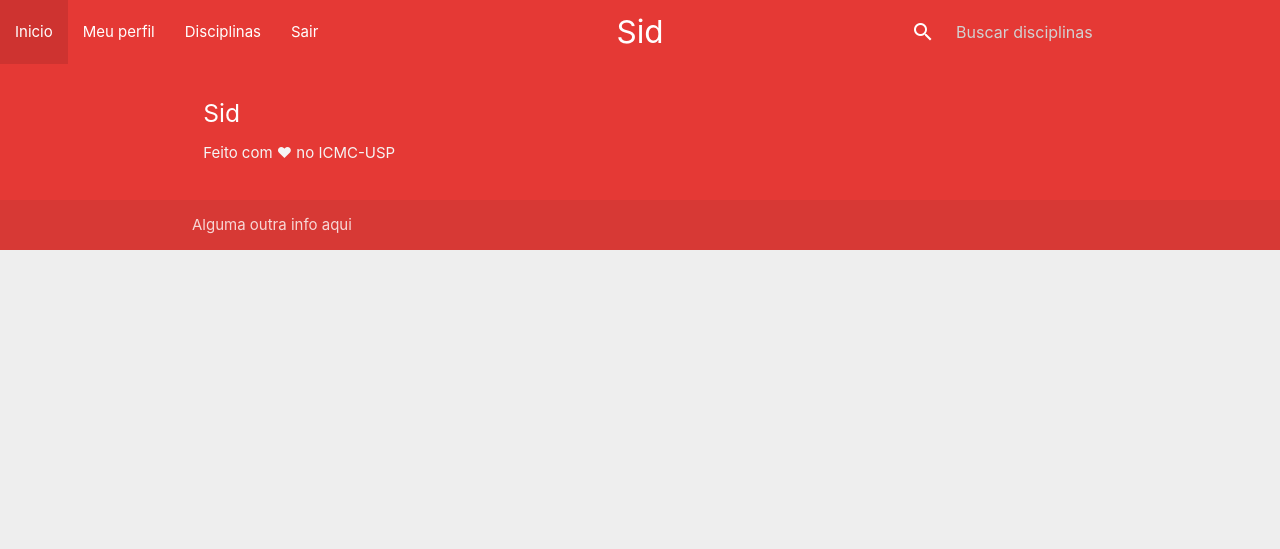
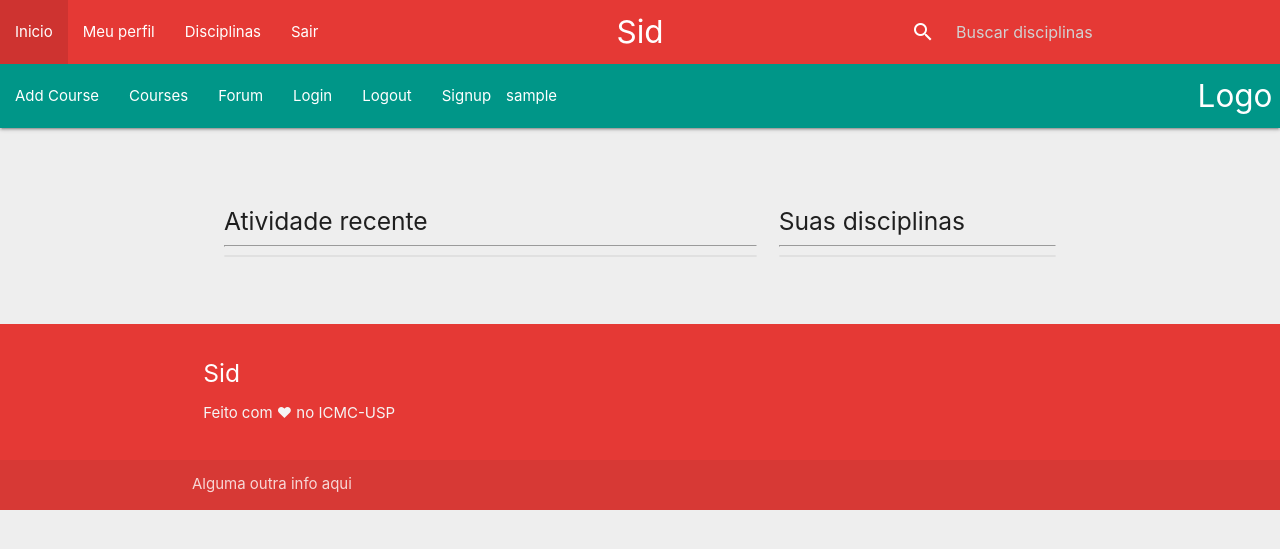
Before and after one commit to rgeurgas/Sid, a Django app: page / in a window 1280 px wide. Shown: the top 549 px of the page. Run offline with Django 3.2, Linux system fonts and the light colour scheme; the visitor is signed in with stand-in values (Sample User, id 1); data comes from the database, SQL or seed files in the repository; data that the repository does not hold is empty.

Commit message:
Home logada pronta

```diff
--- a/course/templates/base.html
+++ b/course/templates/base.html
@@ -18,10 +18,10 @@
 		<div class="nav-wrapper red darken-1 row">
      		<a href="#" class="brand-logo center">Sid</a>
      		<ul id="nav-mobile" class="left hide-on-med-and-down">
-	   			<li><a href="index_logado2.html">Inicio</a></li>
+	   			<li><a href="{% url 'home' %}">Inicio</a></li>
+	   			{% if user.is_authenticated %}
     	   		<li><a href="badges.html">Meu perfil</a></li>
     	   		<li><a href="{% url 'course_list' %}">Disciplinas</a></li>
-    	   		{% if user.is_authenticated %}
        			<li><a href="/auth/logout/">Sair</a></li>
        			{% endif %}
        			<!-- <li><a href="collapsible.html"><i class="material-icons">exit_to_app</i></a></li>  -->
@@ -37,7 +37,7 @@
 	   	</div>
 	</nav>
 
-	<!-- <nav>
+	<nav>
 		<div class="nav-wrapper teal">
 			<a href="#" class="brand-logo right">Logo</a>
 				<ul id="nav-mobile" class="left hide-on-med-and-down">
@@ -67,7 +67,7 @@
 					</ul>
 				{% endif %}
 		</div>
-	</nav> -->
+	</nav>
 
 	{% block content %}
 	{% endblock %}
--- /dev/null
+++ b/course/templates/course/home.html
@@ -0,0 +1,49 @@
+{% extends 'base.html' %}
+
+
+{% block content %}
+<div class="container">
+		<div class="row conteudo">
+			<div class="col m8">
+				<div class="row" style="margin-right: 10px">
+					<h5>Atividade recente</h5>
+					<hr>
+
+					<ul class="collection">
+						{% for activity in activities %}
+						<li class="collection-item avatar">
+							<img src="https://www.famousbirthdays.com/headshots/ethan-klein-3.jpg" class="circle">
+							<span class="title">{{ activity.user.username }} fez um envio para {{ activity.course.name }}</span>
+							{# <p>O texto vem aqui</p> #}
+							<a href="{%url 'course_details' activity.course.id%}" class="secondary-content"><i class="material-icons icone-rosa">arrow_forward</i></a>
+						</li>
+						{% endfor %}
+					</ul>
+				</div>
+			</div>
+			<div class="col m4">
+				<!-- <div class="row">
+					<h5>Conquistas recentes</h5>
+					<hr>
+					<div class="collection">
+						<!-- <h5 class="collection-header">Disciplinas</h5>
+						<a href="#" class="collection-item" style="color: #374955">Disciplina A</a>
+						<a href="#" class="collection-item" style="color: #374955">Disciplina A</a>
+						<a href="#" class="collection-item" style="color: #374955">Disciplina A</a>
+						<a href="#" class="collection-item" style="color: #374955">Disciplina A</a>
+						<a href="#" class="collection-item" style="color: #374955">Disciplina A</a>
+					</div>
+				</div> -->
+				<div class="row">
+					<h5>Suas disciplinas</h5>
+					<hr>
+					<div class="collection">
+						{% for course in courses %}
+						<a href="{%url 'course_details' course.id%}" class="collection-item" style="color: #374955">{{course.name}}</a>
+						{% endfor %}
+					</div>
+				</div>
+			</div>
+		</div>
+</div>
+{% endblock %}
--- a/course/templates/course/new.html
+++ b/course/templates/course/new.html
@@ -1,6 +1,8 @@
 {% extends 'base.html' %}
 
 {% block content %}
+
+ARROOOZ
 
 <form method="post" enctype="multipart/form-data">{% csrf_token %}
 	<div id="formsnew" class="form-group">
@@ -10,10 +12,13 @@
 			<a class="btn left" href="/list_add/{{course.id}}">Add List</a>
 			<a class="btn left" href="/summary_add/{{course.id}}">Add Summary</a>
 		{% endif %}
+		<div class="row">
 		{% for field in form %}
+		<div class="input-field"></div>
 			<label>{{field.label_tag}}</label>
 			{{field}}
 		{% endfor %}
+		</div>
 		<button class="btn right save btn-default" type="submit">Save</button>
 	{% endwith %}
 	</div>
--- a/course/urls.py
+++ b/course/urls.py
@@ -18,7 +18,8 @@ from django.urls import re_path
 from course import views
 
 urlpatterns = [
-    re_path(r'^$', views.course_list, name='course_list'),
+    re_path(r'^$', views.home, name='home'),
+    re_path(r'^courses$', views.course_list, name='course_list'),
     re_path(r'^course/new/$', views.course_new, name='course_new'),
     re_path(r'^course/(?P<pk>\d+)/$', views.course_details, name='course_details'),
     re_path(r'^course/(?P<pk>\d+)/edit/$', views.course_edit, name='course_edit'),
--- a/course/views.py
+++ b/course/views.py
@@ -4,6 +4,34 @@ from django.http import HttpResponse
 from django.conf import settings
 from course.forms import CourseForm, LinkForm, ListForm, SummaryForm
 from course.models import Course, Link, List, Summary
+from registration.models import Profile
+
+
+def home(request):
+	if request.user.is_authenticated:
+		profile = Profile.objects.get(user=request.user)
+
+		sub_courses = profile.courses.all()
+
+		activities = []
+		for course in sub_courses:
+			for l in course.link.all():
+				activities.append(l)
+			for l in course.list.all():
+				activities.append(l)
+			for s in course.summary.all():
+				activities.append(s)
+
+		activities.sort(key = lambda x: x.date, reverse=True)
+
+		context = {
+			'courses': sub_courses,
+			'activities': activities[:10]
+		}
+
+		return render(request, 'course/home.html', context)
+
+	return render(request, 'course/home_logged_out.html')
 
 def course_list(request):
 	courses = Course.objects.all()
--- a/registration/models.py
+++ b/registration/models.py
@@ -4,10 +4,13 @@ from django.contrib.auth.models import User
 from django.db.models.signals import post_save
 from django.dispatch import receiver
 
+from course.models import Course
+
 class Profile(models.Model):
 	user = models.OneToOneField(User, on_delete=models.CASCADE, null=True, blank=True)
 	birth_date = models.DateField(null=True, blank=True)
 	university = models.CharField(max_length=50, null=True, blank=True)
+	courses = models.ManyToManyField(Course, blank=True)
 
 	def __str__(self):
 		return self.user.username
```
Also changed, not shown: course/templates/course/home_logged_out.html (added, +9 -0 lines), course/migrations/0004_remove_link_description.py (added), registration/migrations/0002_profile_courses.py (added).
